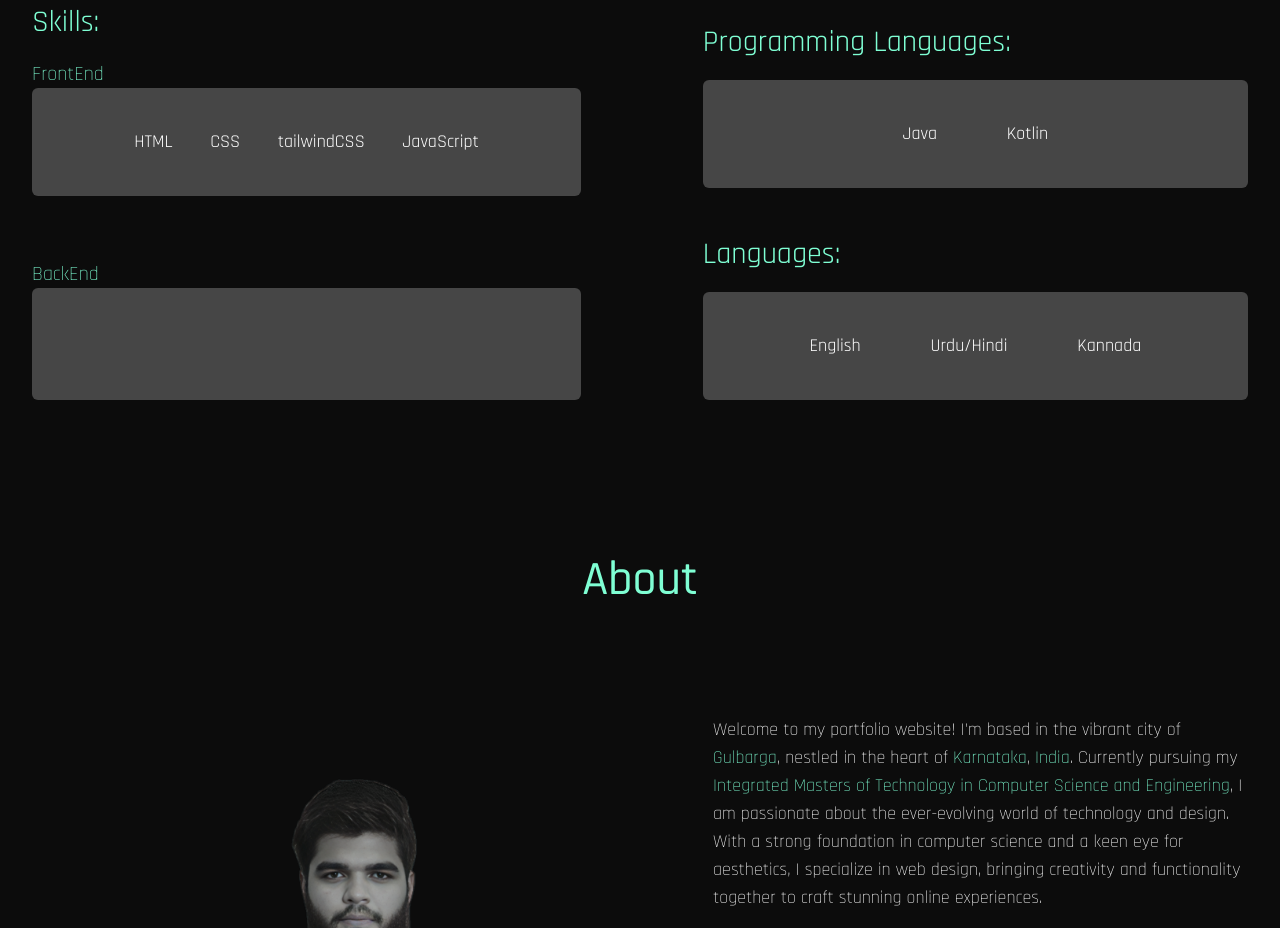
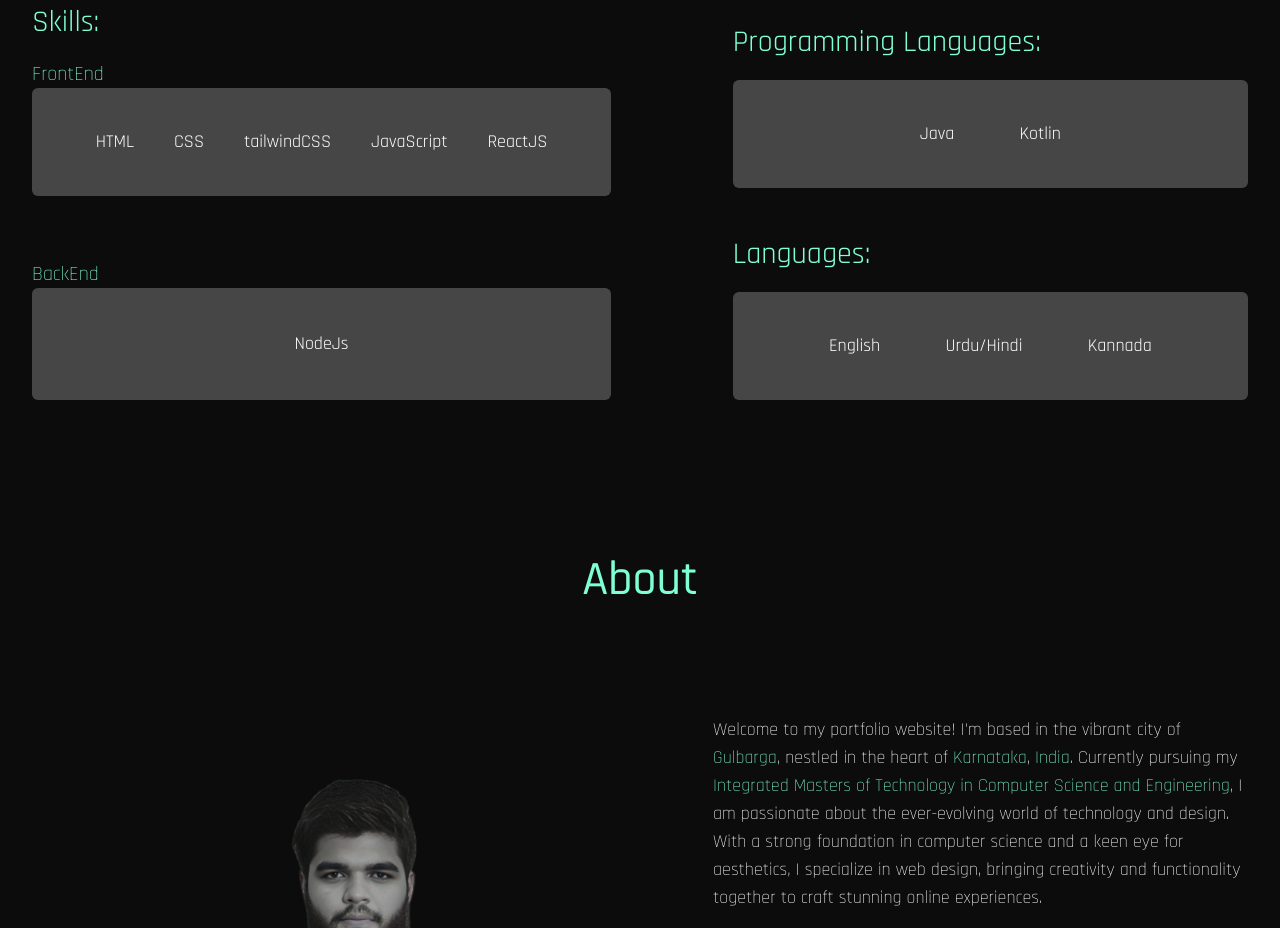
Before and after one commit to mdfaisalshn/mdfaisalshn, a website: page index.html in a window 1280 px wide. Shown: the part 2700-3628 px from the top of the page. Drawn offline with nearby package versions, Linux system fonts and the light colour scheme.

Commit message:
Update index.html

```diff
--- a/index.html
+++ b/index.html
@@ -95,12 +95,13 @@
                                     <p class="text-base sm:text-lg">CSS</p>
                                     <p class="text-base sm:text-lg">tailwindCSS</p>
                                     <p class="text-base sm:text-lg">JavaScript</p>
+                                    <p class="text-base sm:text-lg">ReactJS</p>
                                 </div>
                             </div>
                             <div class="back-end flex justify-center items-center lg:items-start flex-col">
                                 <h6 id="be-head" class="text-[#7fffd4] text-xl font-extralight">BackEnd</h6>
                                 <div id="be-box" class="back-end-list flex justify-center items-center bg-[#464646] text-center rounded-md space-x-[15%] p-10 w-[100%] h-28">
-                                    <!-- <p class="text-base sm:text-lg">NodeJs</p> -->
+                                    <p class="text-base sm:text-lg">NodeJs</p>
                                 </div>
                             </div>
                         </div>
```
